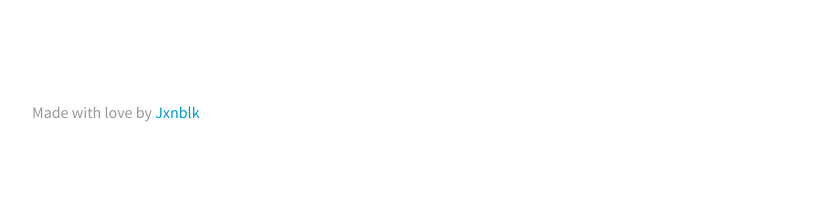
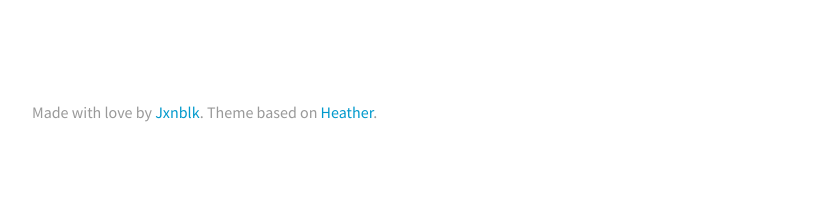
Before and after one commit to jxnblk/digist, a Jekyll site: the page built from _posts/2013-08-05-minimal-grid.md, in a window 1280 px wide. Shown: the part 877-1096 px from the top of the page, without its empty margins (224-1055 px from the left). Built offline with Jekyll 4.4.1, drawn with Linux system fonts in a browser that asks for light colours.

Commit message:
theme note

```diff
--- a/_includes/_footer.html
+++ b/_includes/_footer.html
@@ -1,5 +1,5 @@
 <footer>
-  <p class="small gray">Made with love by <a href="http://jxnblk.com">Jxnblk</a></p>
+  <p class="small gray">Made with love by <a href="http://jxnblk.com">Jxnblk</a>. Theme based on <a href="http://jxnblk.github.io/Heather">Heather</a>.</p>
 </footer>
 
 </div>
```
